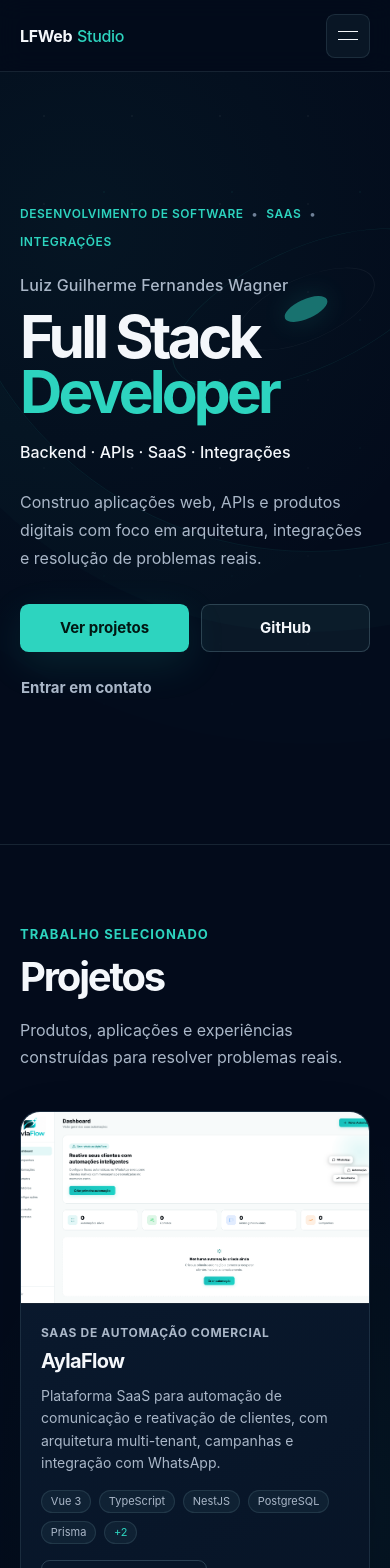
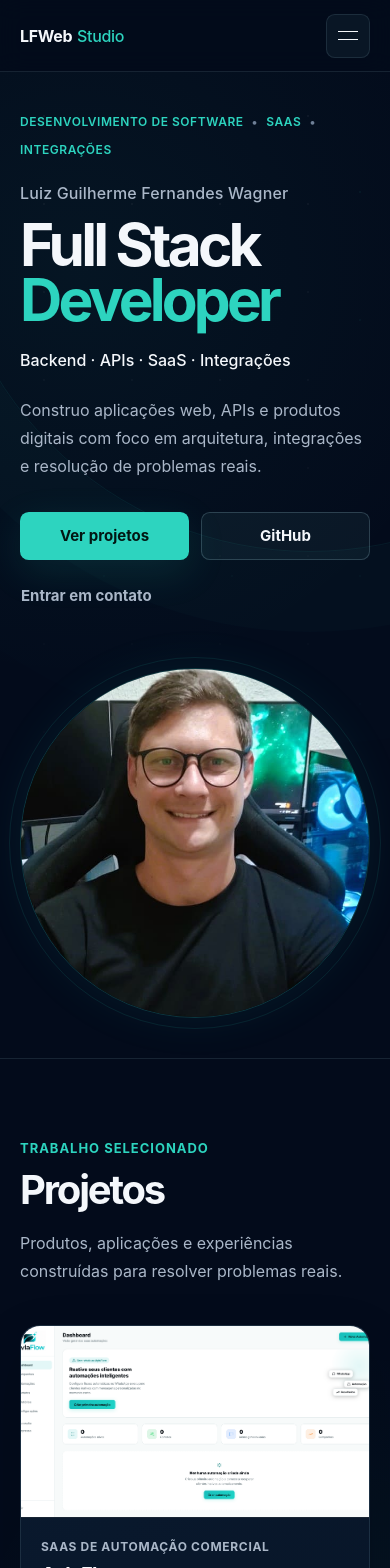
Before and after one commit to luizguilhermefw/portfolio, a Vue app: page / in a window 390 px wide. Shown: the top 1568 px of the page. Built offline with nearby package versions, Linux system fonts and the light colour scheme.

Commit message:
feat: improve portfolio profile and contact actions

```diff
--- a/src/App.vue
+++ b/src/App.vue
@@ -2,6 +2,7 @@
 import AboutSection from './sections/AboutSection.vue'
 import AppFooter from './components/layout/AppFooter.vue'
 import AppHeader from './components/layout/AppHeader.vue'
+import FloatingActions from './components/layout/FloatingActions.vue'
 import AylaFlowSection from './sections/AylaFlowSection.vue'
 import HeroSection from './sections/HeroSection.vue'
 import ProjectsSection from './sections/ProjectsSection.vue'
@@ -22,4 +23,5 @@ import ContactSection from './sections/ContactSection.vue'
     <ContactSection />
   </main>
   <AppFooter />
+  <FloatingActions />
 </template>
--- /dev/null
+++ b/src/components/layout/FloatingActions.vue
@@ -0,0 +1,208 @@
+<script setup lang="ts">
+import { onBeforeUnmount, onMounted, ref } from 'vue'
+
+const showBackToTop = ref(false)
+const actions = ref<HTMLDivElement | null>(null)
+const obstructed = ref(false)
+let overlapObserver: IntersectionObserver | undefined
+
+function observeOverlap() {
+  overlapObserver?.disconnect()
+  if (!actions.value) return
+
+  const rect = actions.value.getBoundingClientRect()
+  const overlaps = new Set<Element>()
+  overlapObserver = new IntersectionObserver(
+    (entries) => {
+      for (const entry of entries) {
+        if (entry.isIntersecting) overlaps.add(entry.target)
+        else overlaps.delete(entry.target)
+      }
+      obstructed.value = overlaps.size > 0
+    },
+    {
+      rootMargin: `-${Math.max(0, rect.top)}px 0px 0px -${Math.max(0, rect.left)}px`,
+    },
+  )
+
+  document.querySelectorAll('main a, main button, main article, footer').forEach((element) => {
+    overlapObserver?.observe(element)
+  })
+}
+
+function updateScrollPosition() {
+  showBackToTop.value = window.scrollY > 500
+}
+
+function backToTop() {
+  const reduceMotion = window.matchMedia('(prefers-reduced-motion: reduce)').matches
+  window.scrollTo({ top: 0, behavior: reduceMotion ? 'instant' : 'smooth' })
+
+  // Keep keyboard navigation at the beginning when this button becomes hidden.
+  document.querySelector<HTMLAnchorElement>('.app-header a[href="#inicio"]')?.focus({
+    preventScroll: true,
+  })
+}
+
+onMounted(() => {
+  updateScrollPosition()
+  observeOverlap()
+  window.addEventListener('scroll', updateScrollPosition, { passive: true })
+  window.addEventListener('resize', observeOverlap)
+})
+
+onBeforeUnmount(() => {
+  window.removeEventListener('scroll', updateScrollPosition)
+  window.removeEventListener('resize', observeOverlap)
+  overlapObserver?.disconnect()
+})
+</script>
+
+<template>
+  <div ref="actions" class="floating-actions" :class="{ 'floating-actions--obstructed': obstructed }">
+    <button
+      class="floating-actions__top"
+      :class="{ 'floating-actions__top--visible': showBackToTop }"
+      :tabindex="showBackToTop ? 0 : -1"
+      :aria-hidden="!showBackToTop"
+      type="button"
+      aria-label="Voltar ao topo"
+      @click="backToTop"
+    >
+      <svg viewBox="0 0 24 24" fill="none" aria-hidden="true" focusable="false">
+        <path d="m6 12 6-6 6 6M12 6v12" stroke="currentColor" stroke-width="2" stroke-linecap="round" stroke-linejoin="round" />
+      </svg>
+    </button>
+
+    <a
+      class="floating-actions__whatsapp"
+      href="https://wa.me/5545991335359"
+      target="_blank"
+      rel="noopener noreferrer"
+      aria-label="Falar com Luiz pelo WhatsApp"
+    >
+      <svg viewBox="0 0 24 24" fill="currentColor" aria-hidden="true" focusable="false">
+        <path d="M20.52 3.48A11.87 11.87 0 0 0 12.05 0C5.45 0 .08 5.37.08 11.97c0 2.11.55 4.17 1.6 5.99L0 24l6.2-1.63a11.94 11.94 0 0 0 5.84 1.49h.01c6.6 0 11.97-5.37 11.97-11.97 0-3.2-1.24-6.2-3.5-8.41ZM12.05 21.84a9.92 9.92 0 0 1-5.06-1.39l-.36-.21-3.68.97.98-3.59-.23-.37a9.9 9.9 0 0 1-1.52-5.28c0-5.49 4.47-9.96 9.97-9.96a9.88 9.88 0 0 1 7.04 2.92 9.89 9.89 0 0 1 2.91 7.05c0 5.49-4.47 9.96-9.96 9.96Zm5.46-7.46c-.3-.15-1.77-.87-2.05-.97-.27-.1-.47-.15-.67.15-.2.3-.77.97-.94 1.17-.17.2-.35.22-.65.07-.3-.15-1.26-.46-2.4-1.48-.89-.79-1.49-1.77-1.66-2.07-.17-.3-.02-.46.13-.61.13-.13.3-.35.45-.52.15-.18.2-.3.3-.5.1-.2.05-.38-.02-.53-.08-.15-.68-1.62-.93-2.22-.24-.58-.49-.5-.67-.51h-.57c-.2 0-.52.07-.8.37-.27.3-1.04 1.02-1.04 2.49s1.07 2.89 1.22 3.09c.15.2 2.1 3.2 5.08 4.49.71.31 1.27.49 1.7.62.71.22 1.36.19 1.87.12.57-.09 1.77-.72 2.02-1.42.25-.7.25-1.3.17-1.42-.07-.13-.27-.2-.57-.35Z" />
+      </svg>
+    </a>
+  </div>
+</template>
+
+<style scoped>
+.floating-actions {
+  position: fixed;
+  z-index: 10;
+  right: 0;
+  bottom: 0;
+  display: flex;
+  padding: 1rem;
+  padding-right: calc(1rem + env(safe-area-inset-right, 0px));
+  padding-bottom: calc(1rem + env(safe-area-inset-bottom, 0px));
+  align-items: center;
+  flex-direction: column;
+  gap: 0.75rem;
+  pointer-events: none;
+}
+
+.floating-actions a,
+.floating-actions button {
+  display: grid;
+  padding: 0;
+  border: 1px solid var(--color-border-strong);
+  border-radius: 50%;
+  place-items: center;
+  cursor: pointer;
+  pointer-events: auto;
+  box-shadow: 0 0.25rem 1rem rgb(0 0 0 / 20%);
+  transition: background-color var(--transition-fast), opacity var(--transition-fast),
+    transform var(--transition-fast), visibility var(--transition-fast);
+}
+
+.floating-actions svg {
+  width: 1.5rem;
+  height: 1.5rem;
+}
+
+.floating-actions .floating-actions__top {
+  width: 2.75rem;
+  height: 2.75rem;
+  background: var(--color-background-elevated);
+  color: var(--color-primary);
+  visibility: hidden;
+  opacity: 0;
+  transform: translateY(0.5rem);
+  pointer-events: none;
+}
+
+.floating-actions .floating-actions__top--visible {
+  visibility: visible;
+  opacity: 1;
+  transform: translateY(0);
+  pointer-events: auto;
+}
+
+.floating-actions__whatsapp {
+  width: 3.5rem;
+  height: 3.5rem;
+  background: #25d366;
+  color: #062b16;
+}
+
+.floating-actions__top:hover,
+.floating-actions__top:focus-visible {
+  background: var(--color-surface);
+}
+
+.floating-actions__whatsapp:hover,
+.floating-actions__whatsapp:focus-visible {
+  background: #45df80;
+}
+
+.floating-actions :focus-visible {
+  outline: 2px solid var(--color-focus);
+  outline-offset: 3px;
+}
+
+.floating-actions--obstructed:not(:focus-within) > a,
+.floating-actions--obstructed:not(:focus-within) > button {
+  visibility: hidden;
+  opacity: 0;
+  pointer-events: none;
+}
+
+@media (min-width: 64rem) and (min-height: 31rem) {
+  .floating-actions {
+    padding-right: calc(1.5rem + env(safe-area-inset-right, 0px));
+    padding-bottom: calc(1.5rem + env(safe-area-inset-bottom, 0px));
+  }
+
+  .floating-actions__whatsapp {
+    width: 3.75rem;
+    height: 3.75rem;
+  }
+
+  .floating-actions .floating-actions__top {
+    width: 3rem;
+    height: 3rem;
+  }
+}
+
+@media (max-height: 30rem) {
+  .floating-actions {
+    gap: 0.5rem;
+  }
+
+  .floating-actions__whatsapp {
+    width: 3.25rem;
+    height: 3.25rem;
+  }
+}
+
+@media (prefers-reduced-motion: reduce) {
+  .floating-actions a,
+  .floating-actions button {
+    transition: none;
+    transform: none;
+  }
+}
+</style>
--- a/src/data/projects.ts
+++ b/src/data/projects.ts
@@ -48,6 +48,12 @@ export const projects: Project[] = [
     image: aylaFlowImage,
     imageAlt: 'Dashboard do AylaFlow',
     links: [
+      {
+        label: 'Visitar site',
+        url: 'https://www.aylaflow.com.br/',
+        kind: 'live',
+        external: true,
+      },
       {
         label: 'Backend no GitHub',
         url: 'https://github.com/luizguilhermefw/client-reactivation',
--- a/src/sections/AylaFlowSection.vue
+++ b/src/sections/AylaFlowSection.vue
@@ -17,8 +17,13 @@ import AylaFlowProductVisual from '../components/aylaflow/AylaFlowProductVisual.
           </p>
 
           <div class="aylaflow__actions">
-            <a class="aylaflow__button aylaflow__button--primary" href="#contato">
-              Quero conhecer o AylaFlow
+            <a
+              class="aylaflow__button aylaflow__button--primary"
+              href="https://www.aylaflow.com.br/"
+              target="_blank"
+              rel="noopener noreferrer"
+            >
+              Acessar AylaFlow
             </a>
             <a class="aylaflow__button aylaflow__button--secondary" href="#projetos">
               Ver case técnico
@@ -117,8 +122,13 @@ import AylaFlowProductVisual from '../components/aylaflow/AylaFlowProductVisual.
           <p>Relacionamento contínuo começa com organização.</p>
           <h3>Conheça o AylaFlow e converse sobre o cenário da sua empresa.</h3>
         </div>
-        <a class="aylaflow__button aylaflow__button--primary" href="#contato">
-          Quero conhecer o AylaFlow
+        <a
+          class="aylaflow__button aylaflow__button--primary"
+          href="https://www.aylaflow.com.br/"
+          target="_blank"
+          rel="noopener noreferrer"
+        >
+          Conhecer o AylaFlow
         </a>
       </div>
     </div>
--- a/src/sections/ContactSection.vue
+++ b/src/sections/ContactSection.vue
@@ -11,11 +11,6 @@
       </header>
 
       <div class="contact__paths">
-        <div class="contact__audiences" aria-label="Motivos para entrar em contato">
-          <p><span aria-hidden="true">01</span>Para oportunidades</p>
-          <p><span aria-hidden="true">02</span>Para AylaFlow e integrações</p>
-        </div>
-
         <nav class="contact__links" aria-label="Canais de contato">
           <a href="mailto:ziulprof@gmail.com">
             <span>E-mail</span>
@@ -106,34 +101,8 @@
 }
 
 .contact__paths {
-  display: grid;
   margin-top: clamp(4rem, 9vw, 7rem);
   border-top: 1px solid var(--color-border-strong);
-  grid-template-columns: minmax(14rem, 0.55fr) minmax(0, 1.45fr);
-  gap: clamp(2.5rem, 8vw, 7rem);
-}
-
-.contact__audiences {
-  display: grid;
-  padding-top: var(--space-8);
-  align-content: start;
-  gap: var(--space-5);
-}
-
-.contact__audiences p {
-  display: grid;
-  color: var(--color-text-muted);
-  font-size: 0.875rem;
-  line-height: 1.45;
-  grid-template-columns: 2rem minmax(0, 1fr);
-  gap: var(--space-3);
-}
-
-.contact__audiences span {
-  color: var(--color-primary);
-  font-size: 0.75rem;
-  font-weight: 650;
-  letter-spacing: 0.06em;
 }
 
 .contact__links a {
@@ -193,8 +162,7 @@
 }
 
 @media (max-width: 48rem) {
-  .contact__heading,
-  .contact__paths {
+  .contact__heading {
     grid-template-columns: 1fr;
   }
 
@@ -202,13 +170,6 @@
     gap: var(--space-6);
   }
 
-  .contact__paths {
-    gap: var(--space-8);
-  }
-
-  .contact__audiences {
-    padding-top: var(--space-6);
-  }
 }
 
 @media (max-width: 36rem) {
--- a/src/sections/HeroSection.vue
+++ b/src/sections/HeroSection.vue
@@ -1,3 +1,7 @@
+<script setup lang="ts">
+import profileImage from '../../images/perfil-luiz.jpeg'
+</script>
+
 <template>
   <section id="inicio" class="hero" aria-labelledby="hero-title">
     <div class="hero__atmosphere" aria-hidden="true"></div>
@@ -29,9 +33,15 @@
         </div>
       </div>
 
-      <div class="hero__orbit" aria-hidden="true">
-        <span class="hero__orbit-line"></span>
-        <span class="hero__orbit-point"></span>
+      <div class="hero__portrait">
+        <img
+          :src="profileImage"
+          alt="Luiz Guilherme Fernandes Wagner"
+          width="1165"
+          height="654"
+          fetchpriority="high"
+          decoding="async"
+        />
       </div>
     </div>
   </section>
@@ -208,48 +218,35 @@
   color: var(--color-primary);
 }
 
-.hero__orbit {
+.hero__portrait {
   position: relative;
-  width: min(25vw, 18rem);
-  aspect-ratio: 1;
+  isolation: isolate;
+  width: 100%;
+  max-width: 24rem;
+  min-width: 0;
+  aspect-ratio: 1 / 1;
   justify-self: end;
+  border: 1px solid rgb(var(--color-primary-rgb) / 22%);
+  border-radius: 50%;
+  box-shadow: 0 0 3rem rgb(var(--color-primary-rgb) / 8%);
 }
 
-.hero__orbit-line {
+.hero__portrait::before {
   position: absolute;
-  inset: 0;
-  border: 1px solid rgb(var(--color-primary-rgb) / 22%);
+  z-index: -1;
+  inset: -0.75rem;
+  border: 1px solid rgb(var(--color-primary-rgb) / 10%);
   border-radius: 50%;
-  transform: rotate(-24deg) scaleY(0.42);
+  content: '';
+  pointer-events: none;
 }
 
-.hero__orbit-line::before,
-.hero__orbit-line::after {
-  position: absolute;
+.hero__portrait img {
+  width: 100%;
+  height: 100%;
   border-radius: 50%;
-  content: '';
-}
-
-.hero__orbit-line::before {
-  inset: 24%;
-  border: 1px solid rgb(255 255 255 / 10%);
-}
-
-.hero__orbit-line::after {
-  inset: 42%;
-  background: var(--color-primary);
-  box-shadow: 0 0 2.5rem rgb(var(--color-primary-rgb) / 32%);
-}
-
-.hero__orbit-point {
-  position: absolute;
-  top: 49%;
-  right: -0.2rem;
-  width: 0.45rem;
-  height: 0.45rem;
-  border-radius: 50%;
-  background: var(--color-text);
-  box-shadow: 0 0 1.25rem rgb(255 255 255 / 36%);
+  object-fit: cover;
+  object-position: center;
 }
 
 @media (max-width: 56rem) {
@@ -257,13 +254,8 @@
     grid-template-columns: minmax(0, 1fr);
   }
 
-  .hero__orbit {
-    position: absolute;
-    z-index: -1;
-    top: 12%;
-    right: -5rem;
-    width: 18rem;
-    opacity: 0.5;
+  .hero__portrait {
+    justify-self: center;
   }
 }
 
```
